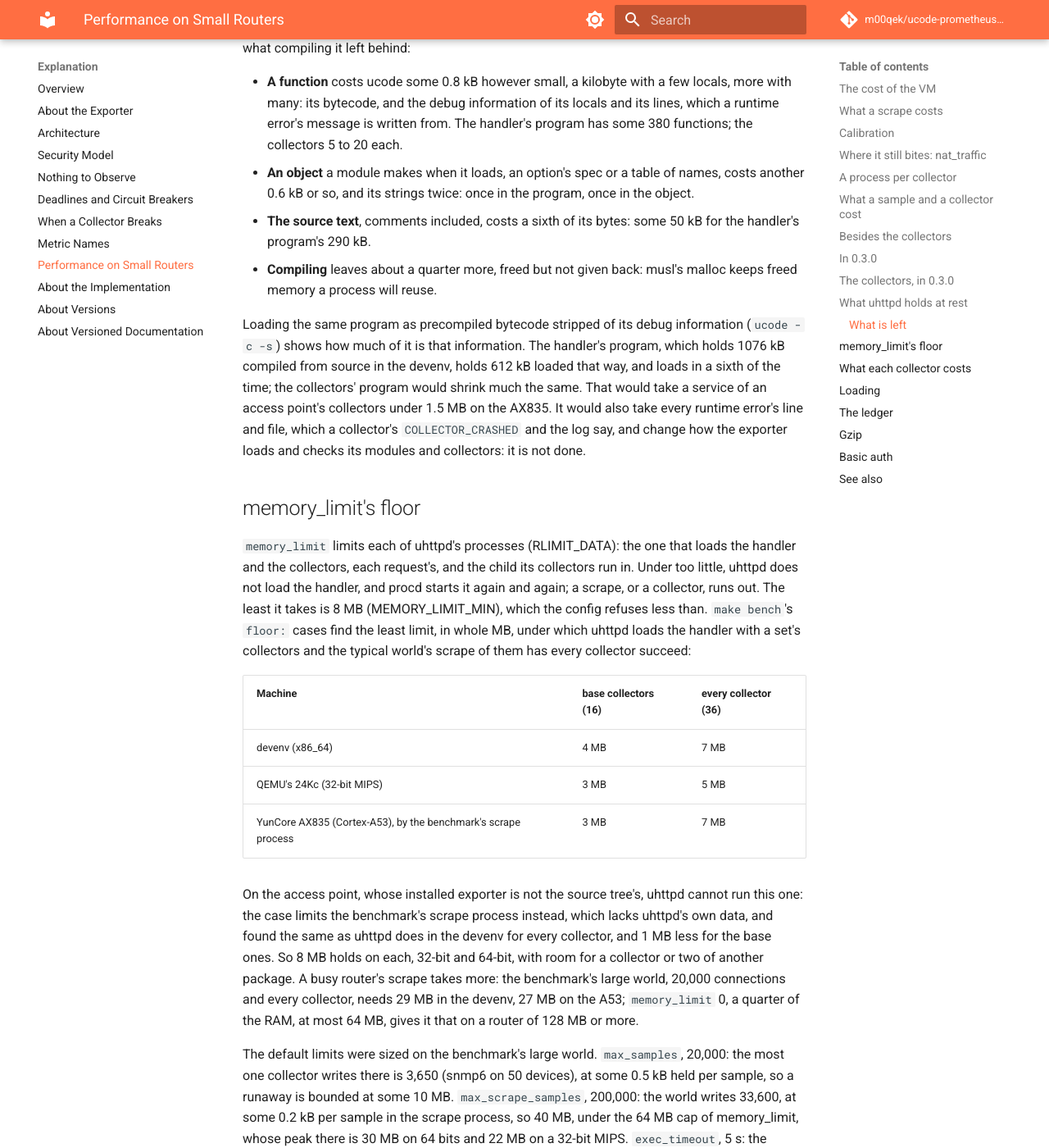
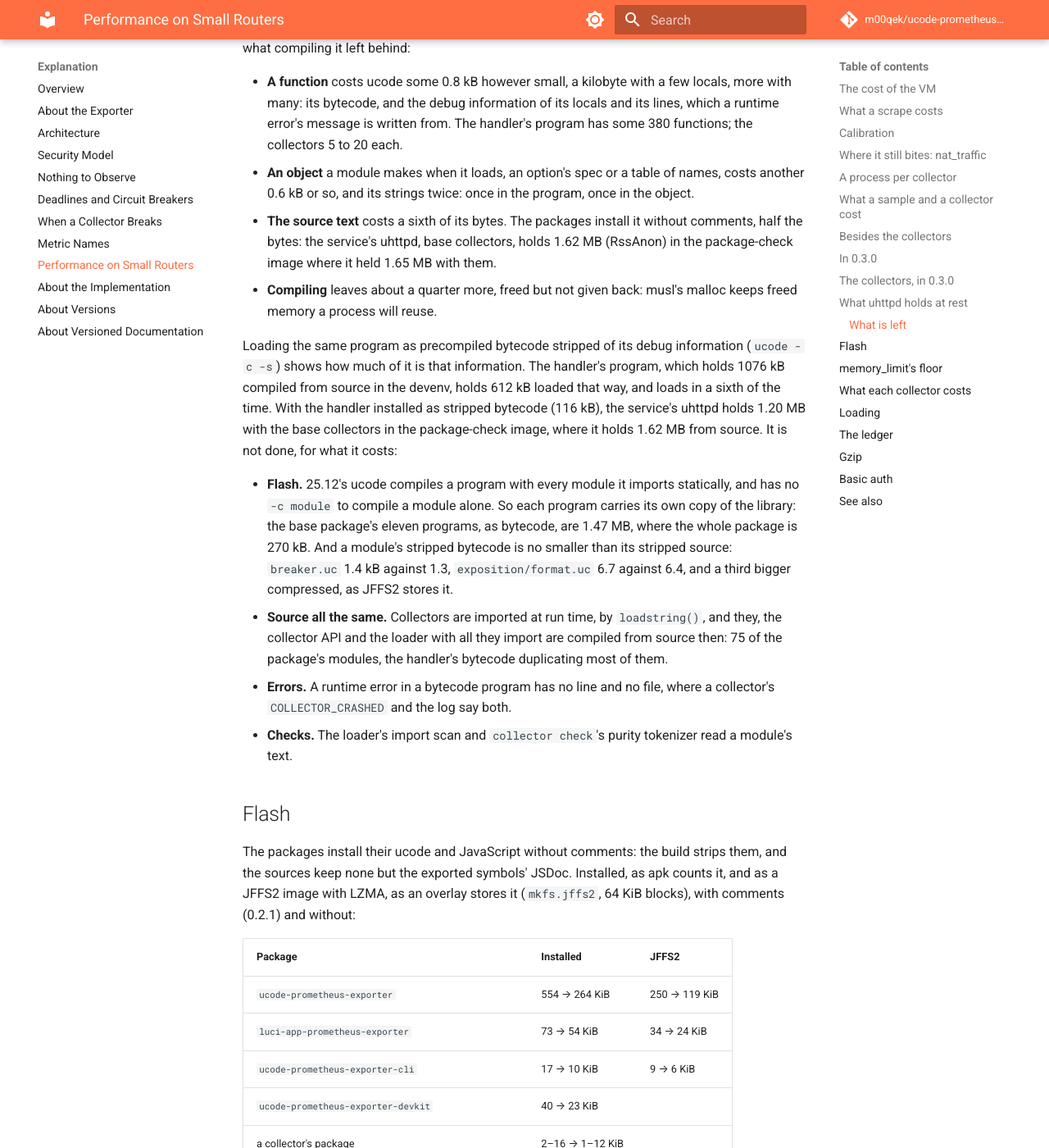
Before and after one commit to m00qek/ucode-prometheus-exporter, an MkDocs documentation site: the page built from docs/explanation/performance.md, in a window 1280 px wide and 1400 px high, scrolled down 11995 px. Shown: the whole window at 82% size. Built offline with MkDocs 1.6.1 and Material for MkDocs 9.7.7, drawn with Linux system fonts in a browser that asks for light colours; comment, search, counter and statistics services are not loaded; some of the changed text lies outside the part shown.

Commit message:
Say what the packages take of the flash now, and what bytecode would not save
Performance on small routers gets the packages' installed and JFFS2 sizes
with comments and without, what the base package, the LuCI app and three
collectors take of a 1.6 MB JFFS2 overlay in QEMU, installed and upgraded
in place, and why shipping stripped bytecode was measured and left out:
it would take 0.4 MB off uhttpd at rest, but ucode 25.12 compiles every
program with the modules it imports, collectors import theirs from source
at run time, and a module's bytecode is no smaller than its source. How to
run the exporter on a small device gets the new sizes.

```diff
--- a/docs/explanation/performance.md
+++ b/docs/explanation/performance.md
@@ -210,10 +210,32 @@ What uhttpd holds now is mostly what ucode keeps of a program it compiled from s
 
 - **A function** costs ucode some 0.8 kB however small, a kilobyte with a few locals, more with many: its bytecode, and the debug information of its locals and its lines, which a runtime error's message is written from. The handler's program has some 380 functions; the collectors 5 to 20 each.
 - **An object** a module makes when it loads, an option's spec or a table of names, costs another 0.6 kB or so, and its strings twice: once in the program, once in the object.
-- **The source text**, comments included, costs a sixth of its bytes: some 50 kB for the handler's program's 290 kB.
+- **The source text** costs a sixth of its bytes. The packages install it without comments, half the bytes: the service's uhttpd, base collectors, holds 1.62 MB (RssAnon) in the package-check image where it held 1.65 MB with them.
 - **Compiling** leaves about a quarter more, freed but not given back: musl's malloc keeps freed memory a process will reuse.
 
-Loading the same program as precompiled bytecode stripped of its debug information (`ucode -c -s`) shows how much of it is that information. The handler's program, which holds 1076 kB compiled from source in the devenv, holds 612 kB loaded that way, and loads in a sixth of the time; the collectors' program would shrink much the same. That would take a service of an access point's collectors under 1.5 MB on the AX835. It would also take every runtime error's line and file, which a collector's `COLLECTOR_CRASHED` and the log say, and change how the exporter loads and checks its modules and collectors: it is not done.
+Loading the same program as precompiled bytecode stripped of its debug information (`ucode -c -s`) shows how much of it is that information. The handler's program, which holds 1076 kB compiled from source in the devenv, holds 612 kB loaded that way, and loads in a sixth of the time. With the handler installed as stripped bytecode (116 kB), the service's uhttpd holds 1.20 MB with the base collectors in the package-check image, where it holds 1.62 MB from source. It is not done, for what it costs:
+
+- **Flash.** 25.12's ucode compiles a program with every module it imports statically, and has no `-c module` to compile a module alone. So each program carries its own copy of the library: the base package's eleven programs, as bytecode, are 1.47 MB, where the whole package is 270 kB. And a module's stripped bytecode is no smaller than its stripped source: `breaker.uc` 1.4 kB against 1.3, `exposition/format.uc` 6.7 against 6.4, and a third bigger compressed, as JFFS2 stores it.
+- **Source all the same.** Collectors are imported at run time, by `loadstring()`, and they, the collector API and the loader with all they import are compiled from source then: 75 of the package's modules, the handler's bytecode duplicating most of them.
+- **Errors.** A runtime error in a bytecode program has no line and no file, where a collector's `COLLECTOR_CRASHED` and the log say both.
+- **Checks.** The loader's import scan and `collector check`'s purity tokenizer read a module's text.
+
+## Flash {#flash}
+
+The packages install their ucode and JavaScript without comments: the build strips them, and the sources keep none but the exported symbols' JSDoc. Installed, as apk counts it, and as a JFFS2 image with LZMA, as an overlay stores it (`mkfs.jffs2`, 64 KiB blocks), with comments (0.2.1) and without:
+
+| Package | Installed | JFFS2 |
+| :--- | :--- | :--- |
+| `ucode-prometheus-exporter` | 554 → 264 KiB | 250 → 119 KiB |
+| `luci-app-prometheus-exporter` | 73 → 54 KiB | 34 → 24 KiB |
+| `ucode-prometheus-exporter-cli` | 17 → 10 KiB | 9 → 6 KiB |
+| `ucode-prometheus-exporter-devkit` | 40 → 23 KiB | |
+| a collector's package | 2–16 → 1–12 KiB | |
+| base, LuCI app, `-wifi`, `-hostapd_stations`, `-thermal` | 648 → 332 KiB | 294 → 148 KiB |
+
+On QEMU's malta, with a 1.6 MB mtdram device (26 blocks of 64 KiB) as the overlay's upper layer, as on the YunCore AX835, apk installed that set in 452 KiB of the overlay, its database included, and now in 296 KiB; upgrading it in place took 8 and 20 KiB more. An empty overlay has room for 1,440 KiB; after the set, 988 KiB with comments and 1,092 KiB without.
+
+Shipping bytecode instead of source would cut nothing more: see [What is left](#what-is-left).
 
 ## memory_limit's floor {#memory-floor}
 
```
Also changed, not shown: CHANGELOG.md (+1 -0 lines), docs/how-to/small-device.md (+7 -5 lines).
